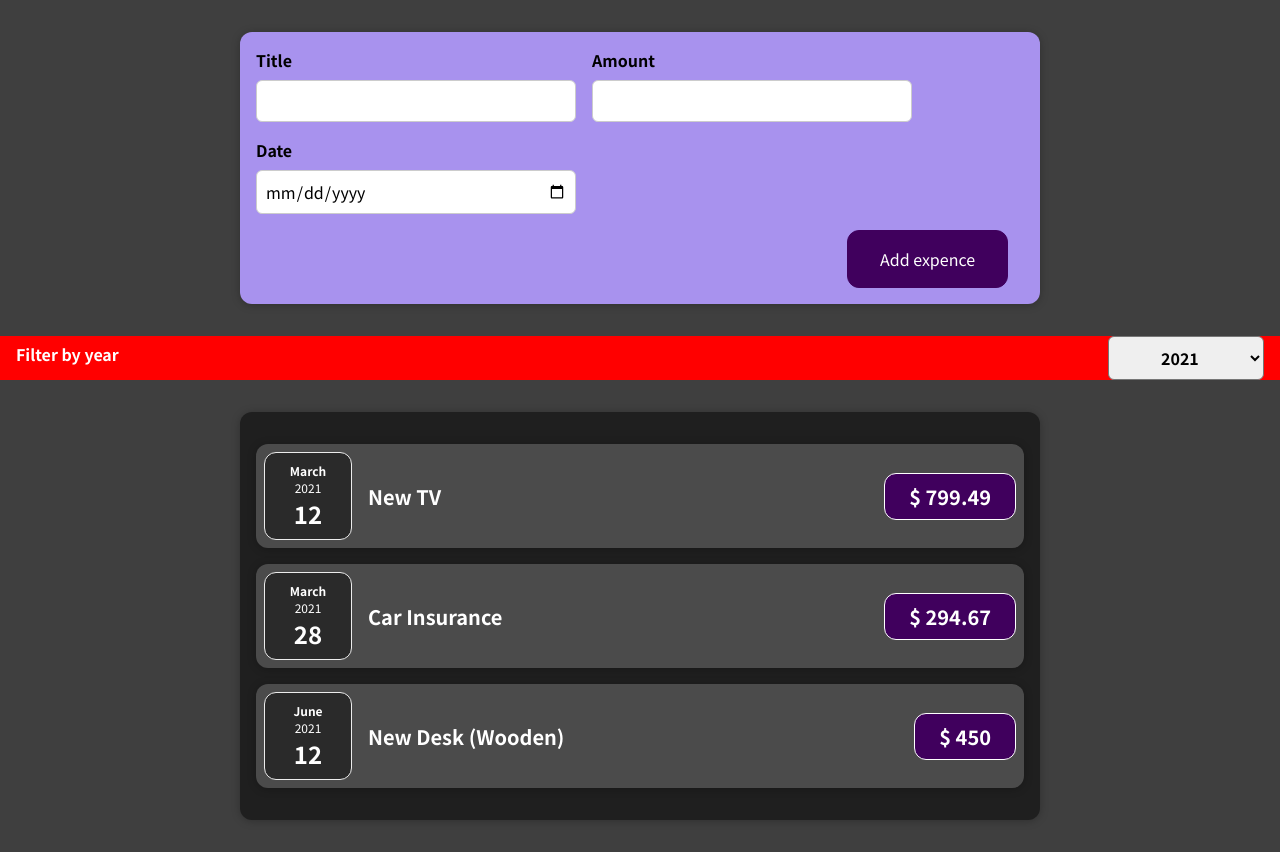
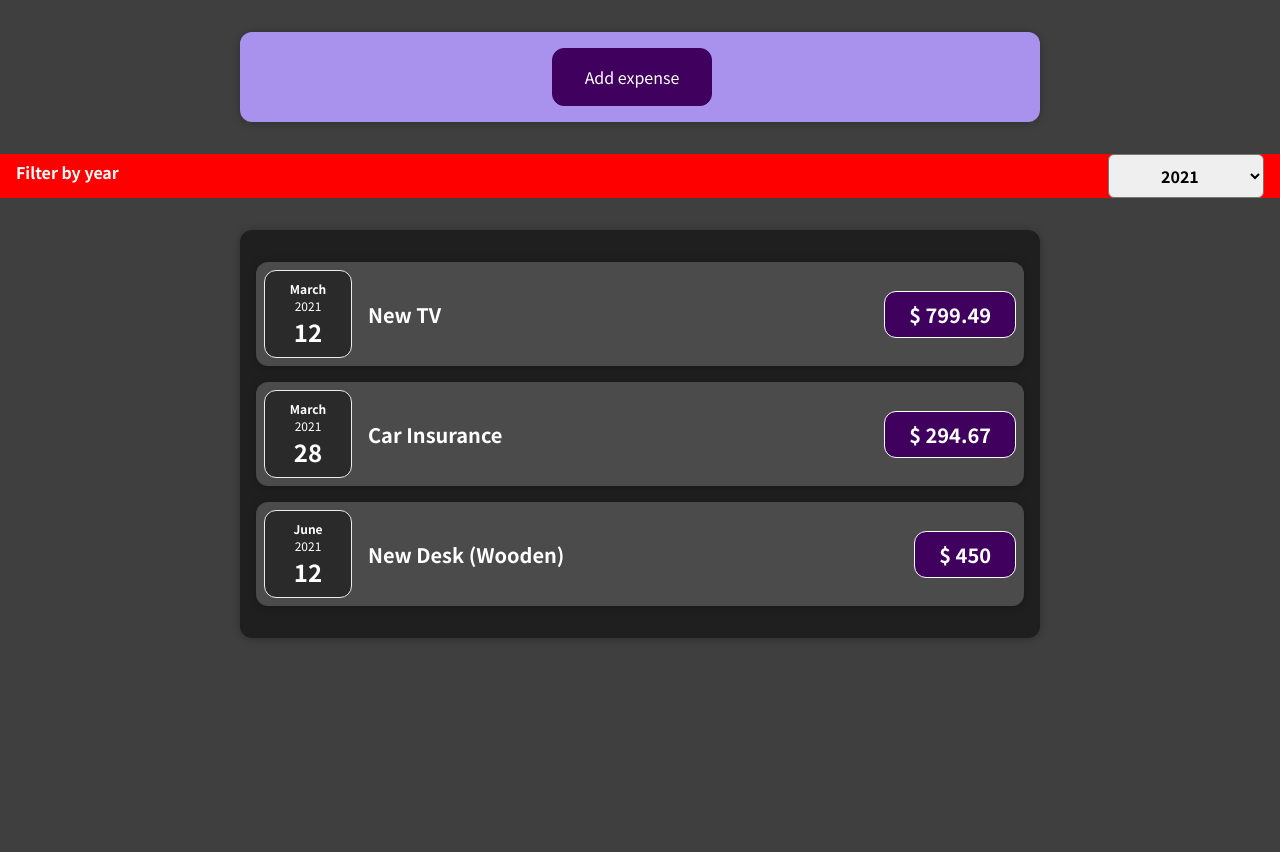
Before and after one commit to RZFalcore/udemy-react-course, a React (Create React App) app: page / in a window 1280 px wide. After the commit the page ends 800 px from the top, so only its background shows below. Built offline with nearby package versions, Linux system fonts and the light colour scheme.

Commit message:
task04 done, added from hide//open logic

```diff
--- a/src/components/Expenses/ExpenseItem.js
+++ b/src/components/Expenses/ExpenseItem.js
@@ -6,6 +6,7 @@ import "./ExpenseItem.css";
 
 function ExpenseItem({ title, amount, date }) {
   return (
+    <li>
       <Card className="expense-item">
         <ExpanseDate date={date} />
         <div className="expense-item__description">
@@ -13,6 +14,7 @@ function ExpenseItem({ title, amount, date }) {
           <p className="expense-item__price">$ {amount}</p>
         </div>
       </Card>
+    </li>
   );
 }
 
--- a/src/components/NewExpense/ExpenseForm.js
+++ b/src/components/NewExpense/ExpenseForm.js
@@ -3,7 +3,7 @@ import React, { useState } from "react";
 import "./ExpenseForm.css";
 
 
-const ExpenseForm = ({ addExpense }) => {
+const ExpenseForm = ({ addExpense, hideForm }) => {
   const [expense, setExpense] = useState({ title: "", amount: "", date: "" });
 
   const inputChangeHandler = (e) => {
@@ -56,6 +56,9 @@ const ExpenseForm = ({ addExpense }) => {
         </div>
       </div>
       <div className="new-expense__actions">
+        <button type="button" onClick={hideForm}>
+          Cancel
+        </button>
         <button type="submit">Add expence</button>
       </div>
     </form>
--- a/src/components/NewExpense/NewExpense.js
+++ b/src/components/NewExpense/NewExpense.js
@@ -1,12 +1,24 @@
-import React from "react";
+import React, { useState } from "react";
 import ExpenseForm from "./ExpenseForm";
 
 import "./NewExpense.css";
 
-const NewExpense = ({ addExpense }) => (
-  <div className="new-expense">
-    <ExpenseForm addExpense={addExpense} />
-  </div>
-);
+const NewExpense = ({ addExpense }) => {
+  const [isFormVisible, setIsFormVisible] = useState(false);
+
+  const formVisibilityHandler = () => {
+    setIsFormVisible((prevIsVisible) => !prevIsVisible);
+  };
+
+  return (
+    <div className="new-expense">
+      {isFormVisible ? (
+        <ExpenseForm addExpense={addExpense} hideForm={formVisibilityHandler} />
+      ) : (
+        <button onClick={formVisibilityHandler}>Add expense</button>
+      )}
+    </div>
+  );
+};
 
 export default NewExpense;
```
Lines whose indentation alone changed are shown as unchanged.
